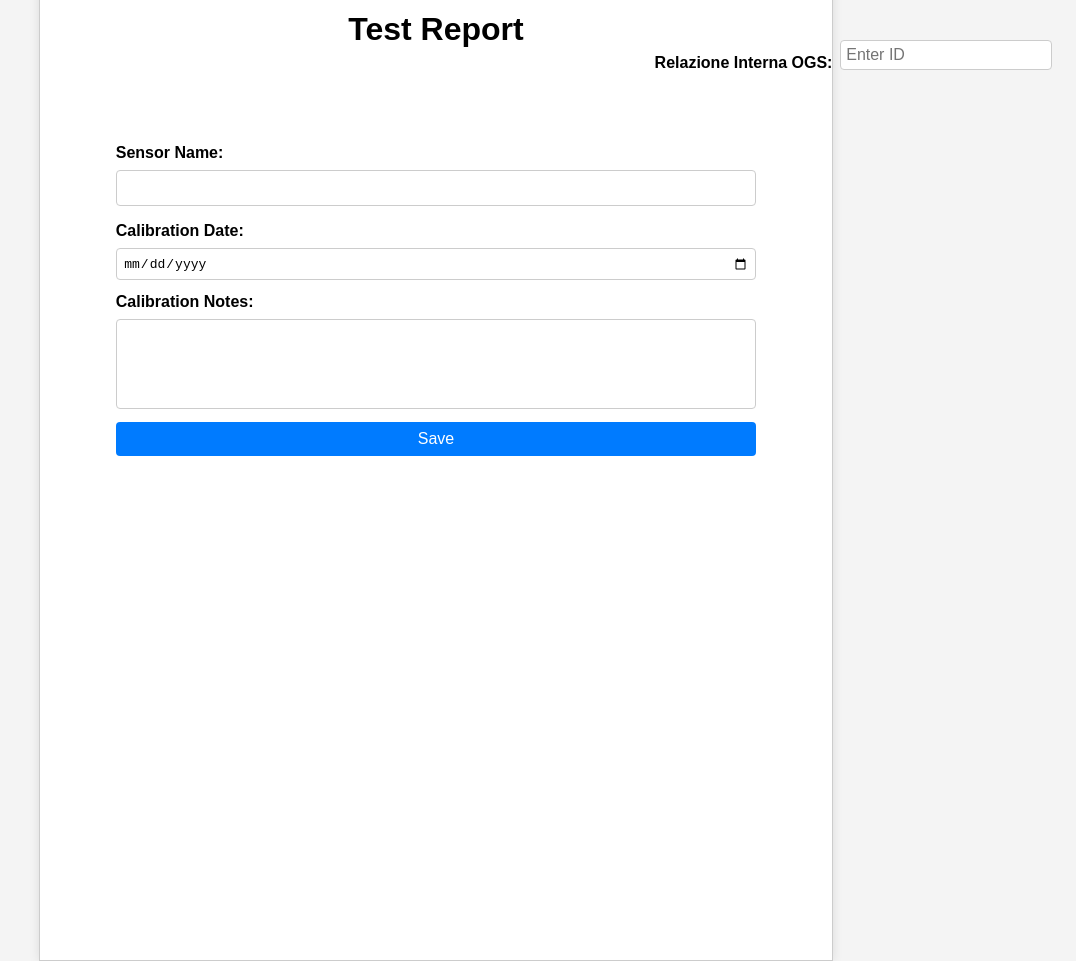
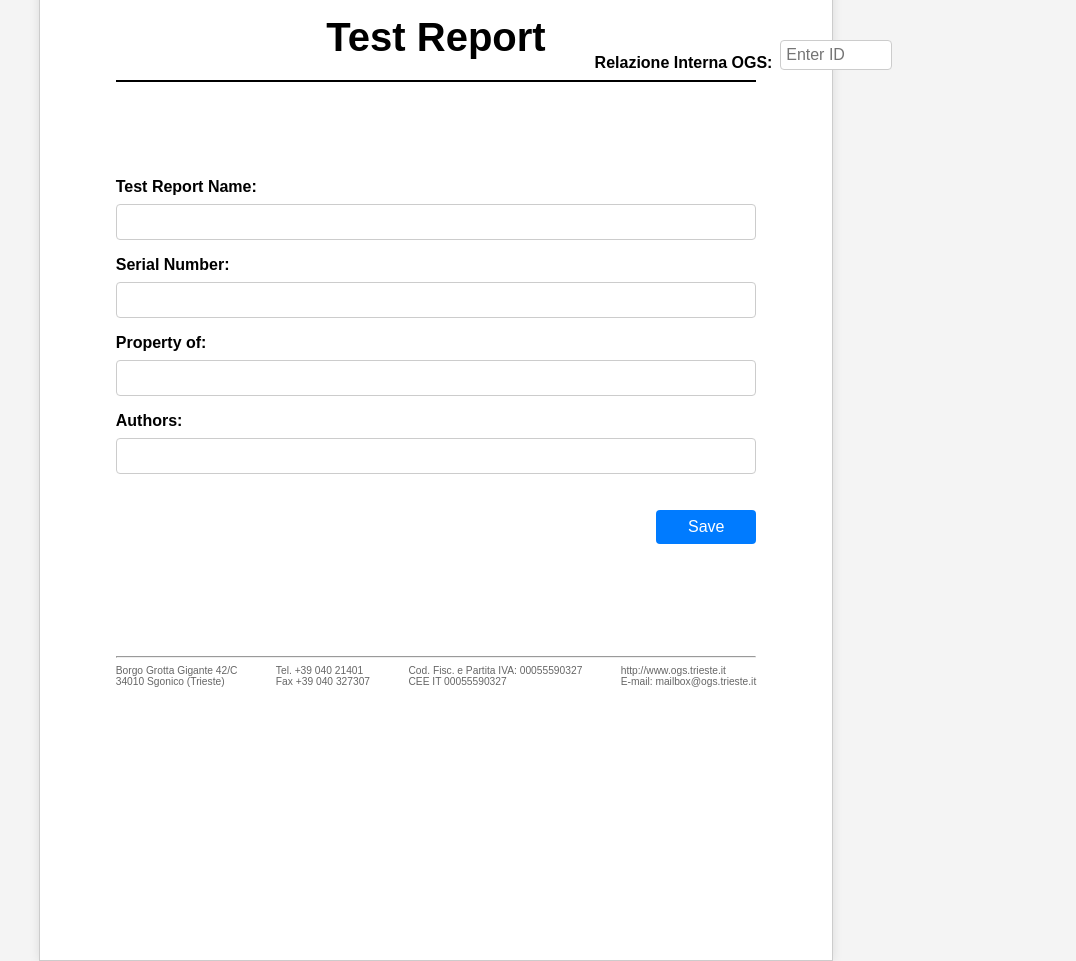
Before and after one commit to nikolaholodkov/webapp, a plain HTML site: page webapp/sensor-calibration-app/frontend/index.html in a window 1280 px wide. Shown: the whole page, without its empty margins (204-1280 px from the left). Drawn offline with Linux system fonts and the light colour scheme.

Commit message:
First page set

```diff
--- a/webapp/sensor-calibration-app/frontend/index.html
+++ b/webapp/sensor-calibration-app/frontend/index.html
@@ -17,18 +17,34 @@
     </header>
     <main>
       <form>
-        <label for="sensor-name">Sensor Name:</label>
+        <label for="sensor-name">Test Report Name:</label>
         <input type="text" id="sensor-name" name="sensor-name" required>
 
-        <label for="calibration-date">Calibration Date:</label>
-        <input type="date" id="calibration-date" name="calibration-date" required>
+        <label for="serial-number">Serial Number:</label>
+        <input type="text" id="serial-number" name="serial-number" required>
 
-        <label for="calibration-notes">Calibration Notes:</label>
-        <textarea id="calibration-notes" name="calibration-notes" rows="5"></textarea>
+        <label for="property-of">Property of:</label>
+        <input type="text" id="property-of" name="property-of" required>
+
+        <label for="authors">Authors:</label>
+        <input type="text" id="authors" name="authors" required>
 
         <button type="submit">Save</button>
       </form>
     </main>
+    <footer>
+      <hr>
+      <div style="display: flex; justify-content: space-between; font-size: 0.8em; color: #666; text-align: left;">
+        <div>Borgo Grotta Gigante 42/C <br> 34010 Sgonico (Trieste)</div>
+        <div>Tel. +39 040 21401 <br> Fax +39 040 327307</div>
+        <div>Cod. Fisc. e Partita IVA: 00055590327 <br> CEE IT 00055590327</div>
+        <div>http://www.ogs.trieste.it <br> E-mail: mailbox@ogs.trieste.it</div>
+        </div>
+      </div>
+      <div style="display: flex; justify-content: space-between; font-size: 0.8em; color: #666; text-align: left; margin-top: 0.5em;">
+
+      </div>
+    </footer>
   </div>
 </body>
 </html>
--- a/webapp/sensor-calibration-app/frontend/styles/style.css
+++ b/webapp/sensor-calibration-app/frontend/styles/style.css
@@ -4,9 +4,9 @@ body {
   padding: 0;
   background-color: #f4f4f4;
   display: flex;
-  justify-content: center;
-  align-items: center;
-  height: 100vh;
+  justify-content: center; /* Center horizontally */
+  align-items: center; /* Center vertically */
+  height: 100vh; /* Full viewport height */
 }
 
 .document {
@@ -39,8 +39,13 @@ main {
   margin-bottom: 1in;
 }
 
-h1, h2 {
-  margin: 3em;
+h1 {
+  text-align: center; /* Center the text horizontally */
+  font-size: 2.5em; /* Adjust font size as needed */
+  margin-top: 100px; /* Move the h1 down by 20px */
+  margin-bottom: 0.5em; /* Add spacing below the heading */
+  border-bottom: 2px solid #000; /* Add a straight line below */
+  padding-bottom: 0.5em; /* Add spacing between text and line */
 }
 
 h2 {
@@ -50,11 +55,14 @@ h2 {
   top: 50%; /* Center vertically */
   left: 50%; /* Center horizontally */
   transform: translate(-50%, -50%); /* Adjust for element's own dimensions */
+  border-bottom: 2px solid #000; /* Add a straight line below */
+  padding-bottom: 0.5em; /* Add spacing between text and line */
 }
 
 form {
   display: flex;
   flex-direction: column;
+  margin-top: 1em; /* Add spacing between the line and the form */
 }
 
 label {
@@ -79,6 +87,12 @@ button {
   color: white;
   border: none;
   cursor: pointer;
+  padding: 0.5em; /* Maintain the height */
+  font-size: 1em;
+  border-radius: 4px;
+  width: 100px; /* Reduce the width */
+  align-self: flex-end; /* Align the button to the right within the form */
+  margin-top: 20px; /* Add spacing above the button */
 }
 
 button:hover {
@@ -94,7 +108,7 @@ footer {
 .header-right {
     position: absolute;
     top: 2.5em; /* Adjust vertical position */
-    right: 1.5em; /* Adjust horizontal position */
+    right: 11.5em; /* Adjust horizontal position */
     display: flex;
     align-items: center;
     gap: 0.5em; /* Space between text and input */
@@ -110,5 +124,5 @@ footer {
     font-size: 1em;
     border: 1px solid #ccc;
     border-radius: 4px;
-    width: 200px; /* Adjust width as needed */
+    width: 100px; /* Adjust width as needed */
 }
```
